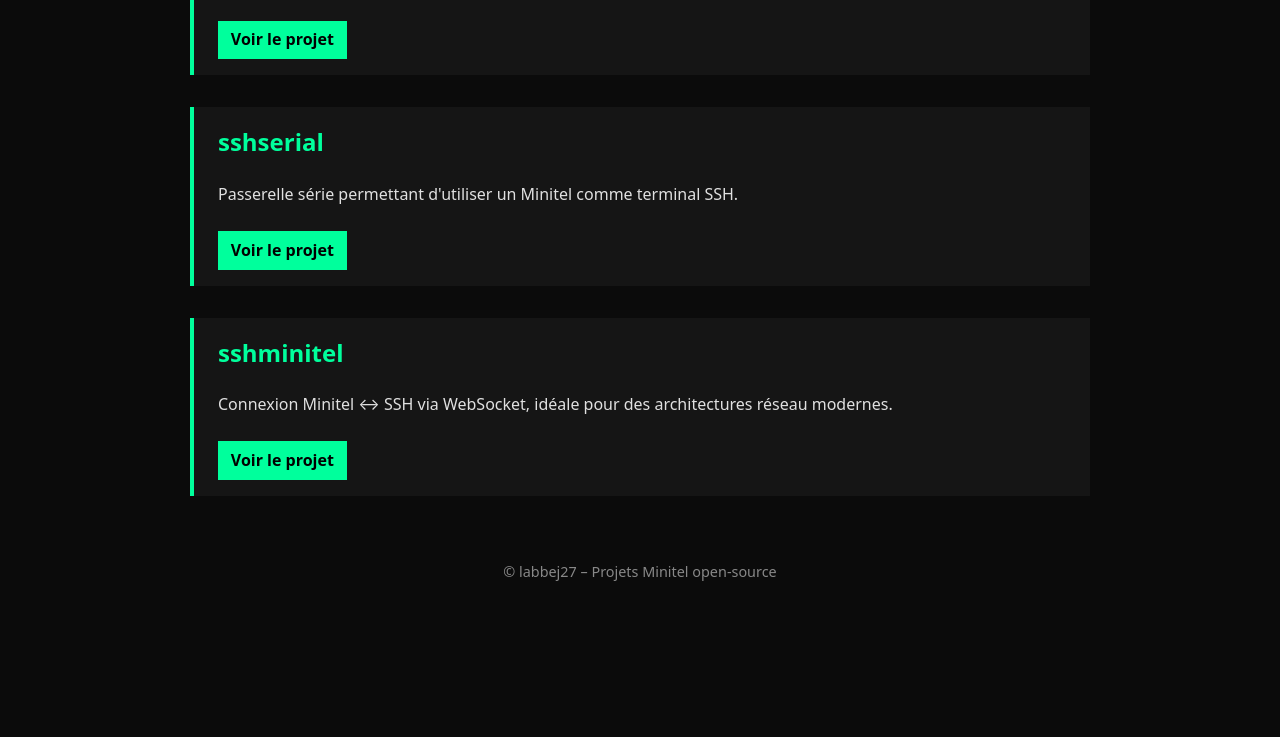
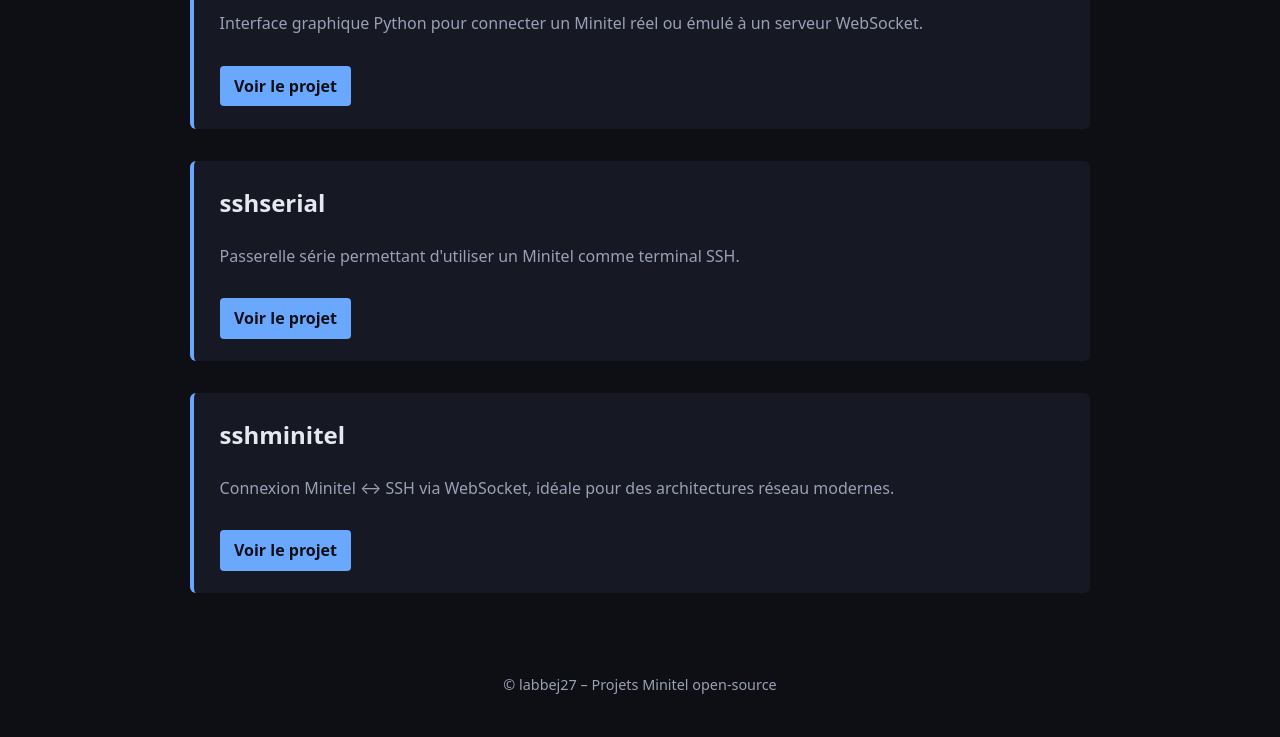
Before and after one commit to labbej27/labbej27.github.io, a plain HTML site: page index.html in a window 1280 px wide. Shown: the part 472-1209 px from the top of the page. Before the commit the page ends 1087 px from the top, so only its background shows below. Drawn offline with Linux system fonts and the light colour scheme.

Commit message:
Refactor CSS to use CSS variables for theming

```diff
--- a/style.css
+++ b/style.css
@@ -1,67 +1,96 @@
+:root {
+--bg-main: #0e0f14;
+--bg-card: #161824;
+--bg-header: #11131c;
+--text-main: #e6e8f0;
+--text-muted: #9aa0b5;
+--accent: #6aa7ff;
+--accent-soft: #3b5fbf;
+}
+
+
 body {
 font-family: system-ui, -apple-system, BlinkMacSystemFont, "Segoe UI", sans-serif;
-background: #0b0b0b;
-color: #e0e0e0;
+background: var(--bg-main);
+color: var(--text-main);
 margin: 0;
-line-height: 1.6;
+line-height: 1.65;
 }
 
 
 header {
-background: #111;
-border-bottom: 2px solid #00ff9c;
+background: var(--bg-header);
+border-bottom: 1px solid var(--accent-soft);
 padding: 1.5rem;
 }
 
 
 header h1 {
 margin: 0;
-color: #00ff9c;
+color: var(--text-main);
 }
 
 
 nav a {
-color: #00cfff;
+color: var(--accent);
 margin-right: 1rem;
 text-decoration: none;
 }
 
 
+nav a:hover {
+text-decoration: underline;
+}
+
+
 main {
 max-width: 900px;
-margin: 2rem auto;
-padding: 0 1rem;
+margin: 2.5rem auto;
+padding: 0 1.2rem;
 }
 
 
 .project {
-background: #151515;
-border-left: 4px solid #00ff9c;
-padding: 1rem 1.5rem;
+background: var(--bg-card);
+border-left: 4px solid var(--accent);
+padding: 1.4rem 1.6rem;
 margin-bottom: 2rem;
+border-radius: 6px;
 }
 
 
 .project h2 {
 margin-top: 0;
-color: #00ff9c;
+color: var(--text-main);
+}
+
+
+.project p {
+color: var(--text-muted);
 }
 
 
 a.button {
 display: inline-block;
-margin-top: 0.5rem;
-padding: 0.4rem 0.8rem;
-background: #00ff9c;
-color: #000;
+margin-top: 0.8rem;
+padding: 0.45rem 0.9rem;
+background: var(--accent);
+color: #0e0f14;
 text-decoration: none;
-font-weight: bold;
+font-weight: 600;
+border-radius: 4px;
+}
+
+
+a.button:hover {
+background: var(--accent-soft);
+color: #fff;
 }
 
 
 footer {
 text-align: center;
-padding: 2rem;
+padding: 2.5rem 1rem;
 font-size: 0.9rem;
-color: #888;
+color: var(--text-muted);
 }
```
